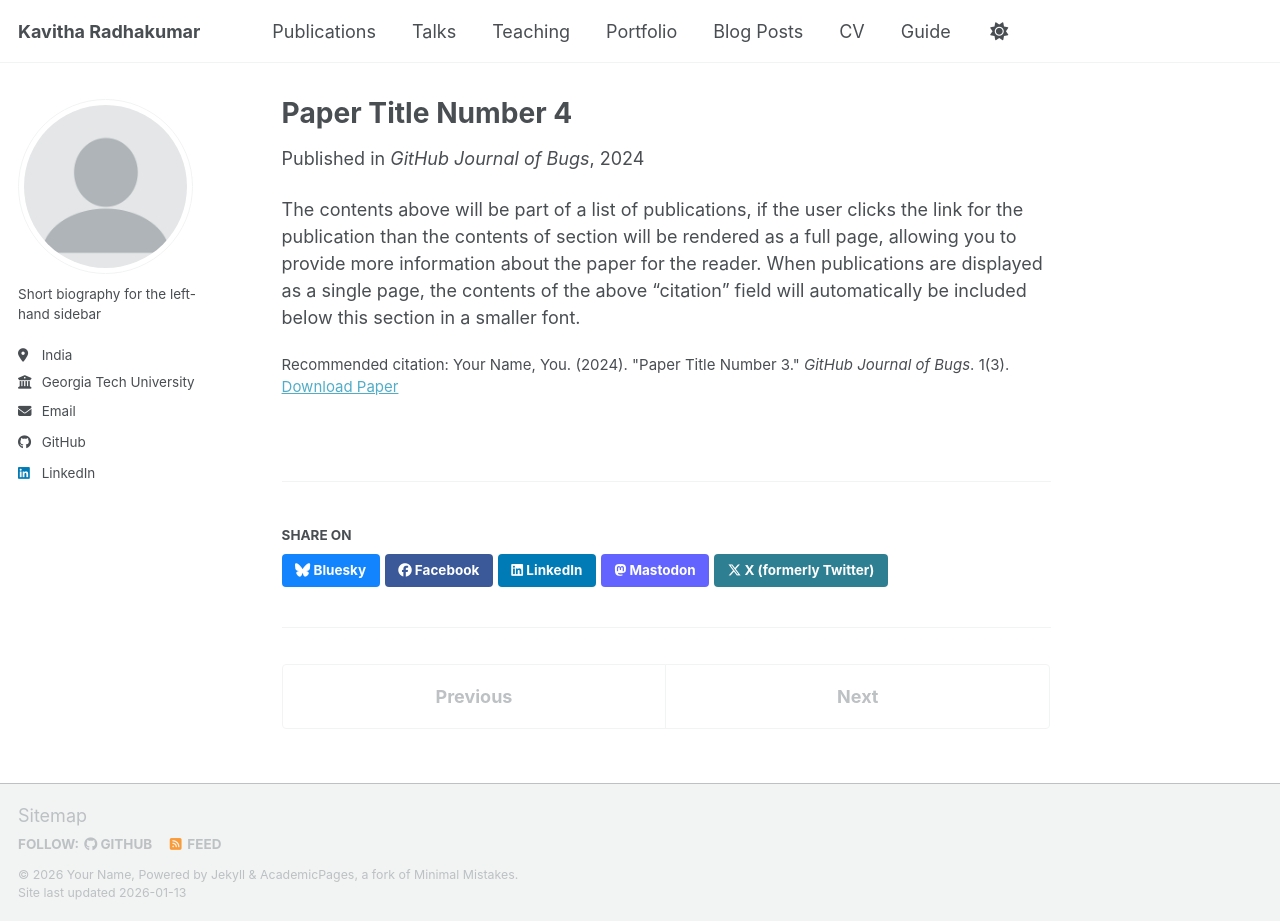
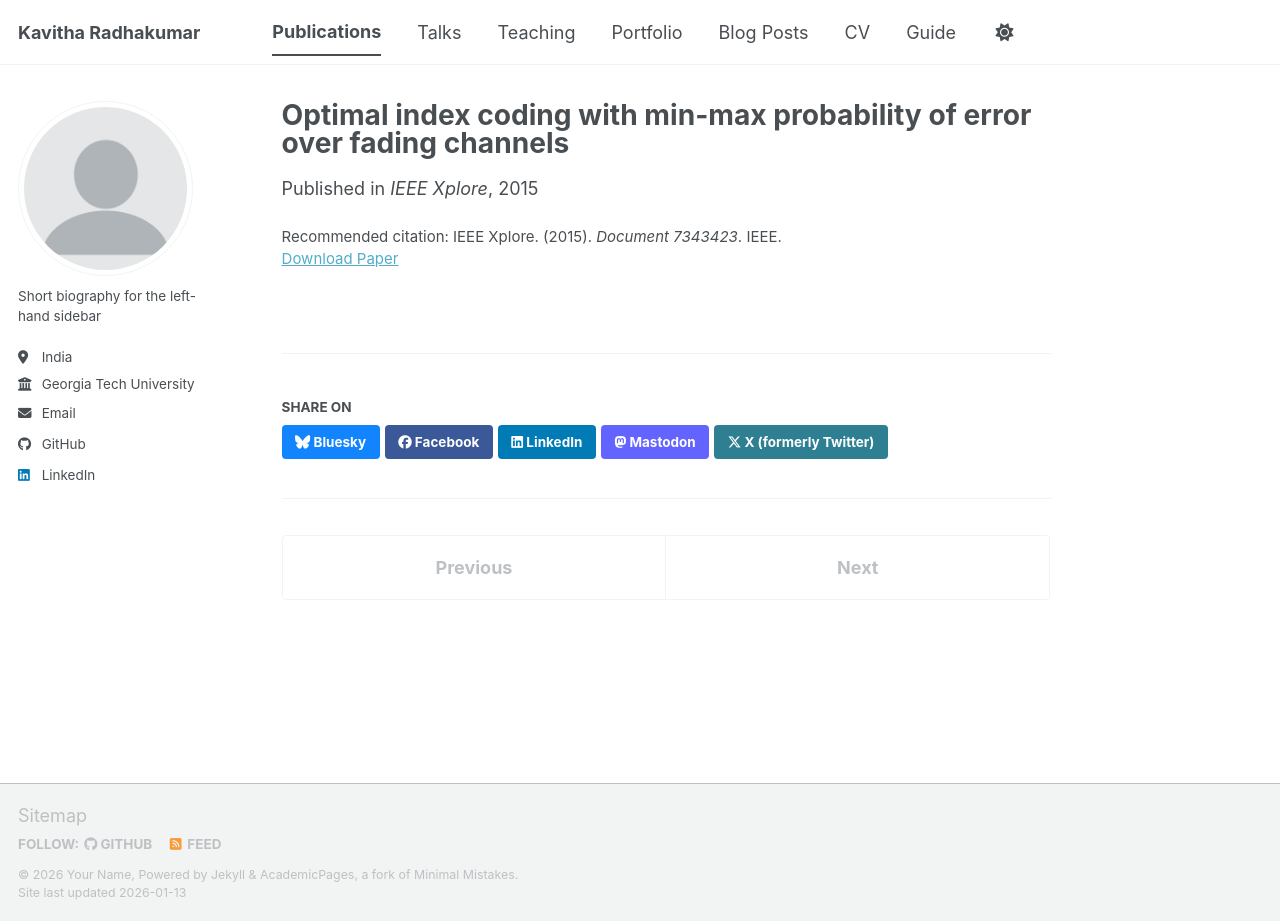
Before and after one commit to kavitharadhakumar/kavitharadhakumar.github.io, a Jekyll site: the page built from _publications/2024-02-17-paper-title-number-4.md, in a window 1280 px wide and 921 px high. Built offline with Jekyll 4.4.1, drawn with Linux system fonts in a browser that asks for light colours; a script bundle is joined from its source files by our own code; library files that are not in the unit come from our copies.

Commit message:
Update 2024-02-17-paper-title-number-4.md

```diff
--- a/_publications/2024-02-17-paper-title-number-4.md
+++ b/_publications/2024-02-17-paper-title-number-4.md
@@ -1,13 +1,10 @@
 ---
-title: "Paper Title Number 4"
+title: "Optimal index coding with min-max probability of error over fading channels"
 collection: publications
 category: conferences
-permalink: /publication/2024-02-17-paper-title-number-4
-excerpt: 'This paper is about fixing template issue #693.'
-date: 2024-02-17
-venue: 'GitHub Journal of Bugs'
-paperurl: 'https://academicpages.github.io/files/paper3.pdf'
-citation: 'Your Name, You. (2024). &quot;Paper Title Number 3.&quot; <i>GitHub Journal of Bugs</i>. 1(3).'
+excerpt: 'In this paper we deal with optimal index codes which minimizes the maximum probability of error among all the receivers. We identify a criterion for optimal index codes that minimizes the maximum probability of error among all the receivers'
+date: 2015-03-12
+venue: 'IEEE Xplore'
+paperurl: 'https://ieeexplore.ieee.org/document/7343423'
+citation: 'IEEE Xplore. (2015). <i>Document 7343423</i>. IEEE.'
 ---
-
-The contents above will be part of a list of publications, if the user clicks the link for the publication than the contents of section will be rendered as a full page, allowing you to provide more information about the paper for the reader. When publications are displayed as a single page, the contents of the above "citation" field will automatically be included below this section in a smaller font.
```
